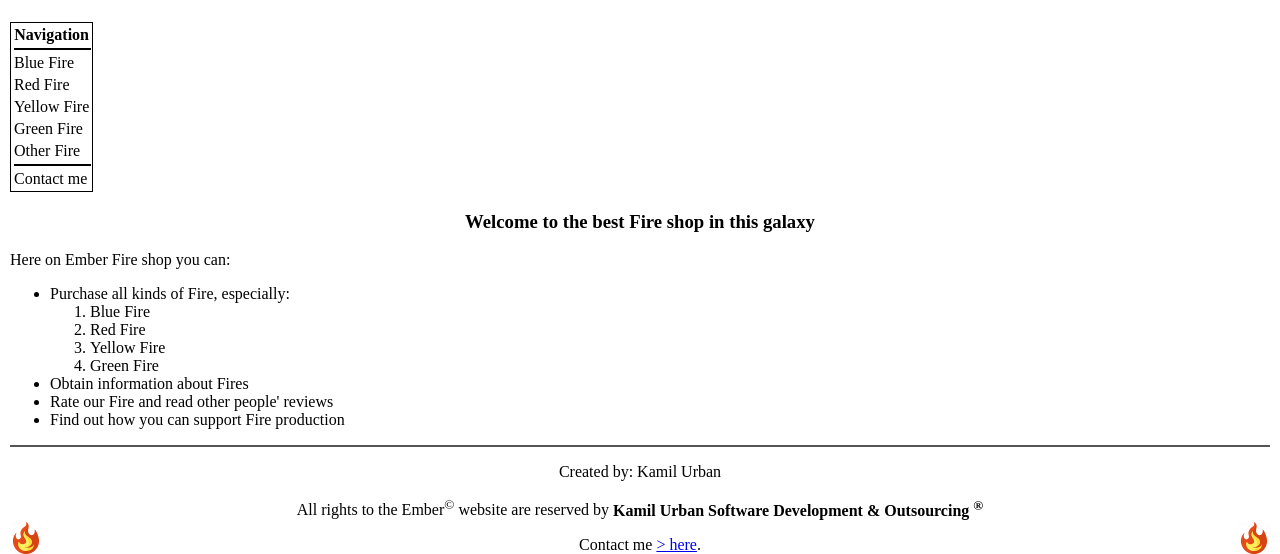
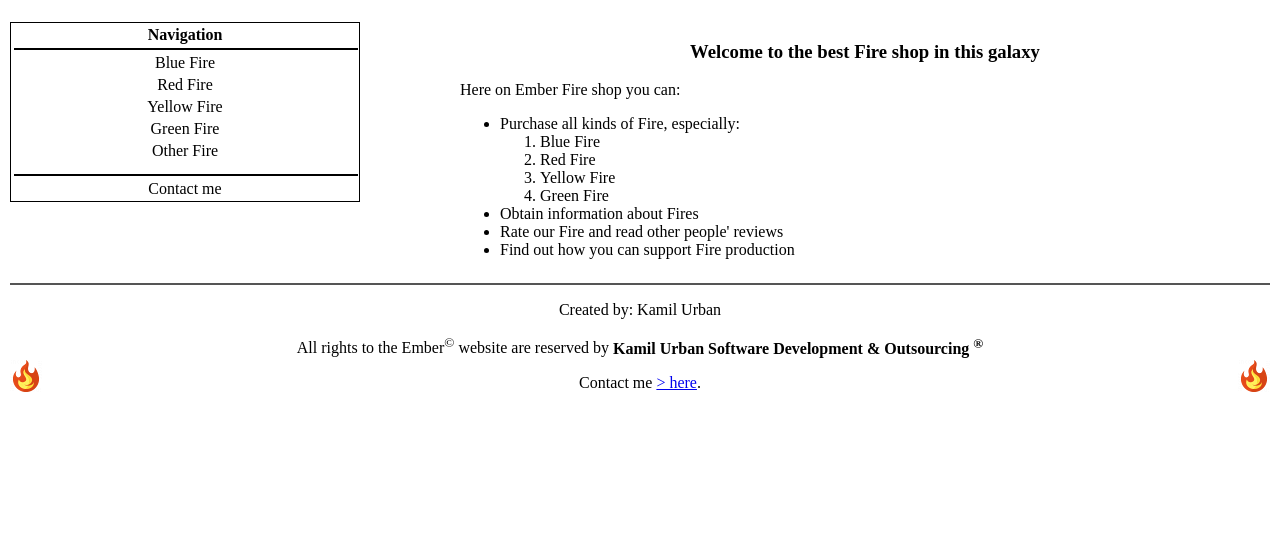
Before and after one commit to KamilUrban/psw-l, a plain HTML site: page index.html in a window 1280 px wide. Shown: the part 839-1393 px from the top of the page. After the commit the page ends 1231 px from the top, so only its background shows below. Drawn offline with Linux system fonts and the light colour scheme.

Commit message:
layout changes, flexbox

```diff
--- a/index.html
+++ b/index.html
@@ -13,9 +13,9 @@
 				<h2 style="text-align: center; color: darkred"> The greatest Fire store </h2>
 				<img src="images/fire-image-0.jpg" style="padding:0; width: 100%; height:700px; margin-bottom: 20px" alt="Fireplace image">
 			</div>
-			<div id="content-div" style="position: relative">
+			<div id="content-div" style="position: relative; display:flex;">
 				<div id="navigation_table-div" style="position: relative">
-					<table id="navigation_table" style="border: 1px solid #000">
+					<table id="navigation_table" style="border: 1px solid #000; margin-right: 100px; width: 350px">
 						<thead id="navigation_table-head">
 							<th>
 								Navigation
@@ -27,7 +27,7 @@
 							</tr>
 						</thead>
 
-						<tbody id="navigation_table-body">
+						<tbody id="navigation_table-body" style="text-align: center;">
 							<tr>
 								<td>
 									 Blue Fire
@@ -59,10 +59,10 @@
 							</tr>
 						</tbody>
 
-						<tfoot id="navigation_table-foot">
+						<tfoot id="navigation_table-foot" style="text-align: center;">
 							<tr>
 								<td>
-									<hr style="border: 1px solid #000; margin: 0; width: 100%"/>
+									<hr style="border: 1px solid #000; margin: 10px 0 0 0; width: 100%"/>
 								</td>
 							</tr>
 							<tr>
@@ -73,7 +73,7 @@
 						</tfoot>
 					</table>
 				</div>
-				<div id="main-page-content" style="position: relative">
+				<div id="main-page-content" style="position: relative; flex-grow:1;">
 					<div id="welcome_text-div">
 						<h3 style="text-align: center"> Welcome to the best Fire shop in this galaxy </h3>
 						<p>Here on Ember Fire shop you can: </p>
```
